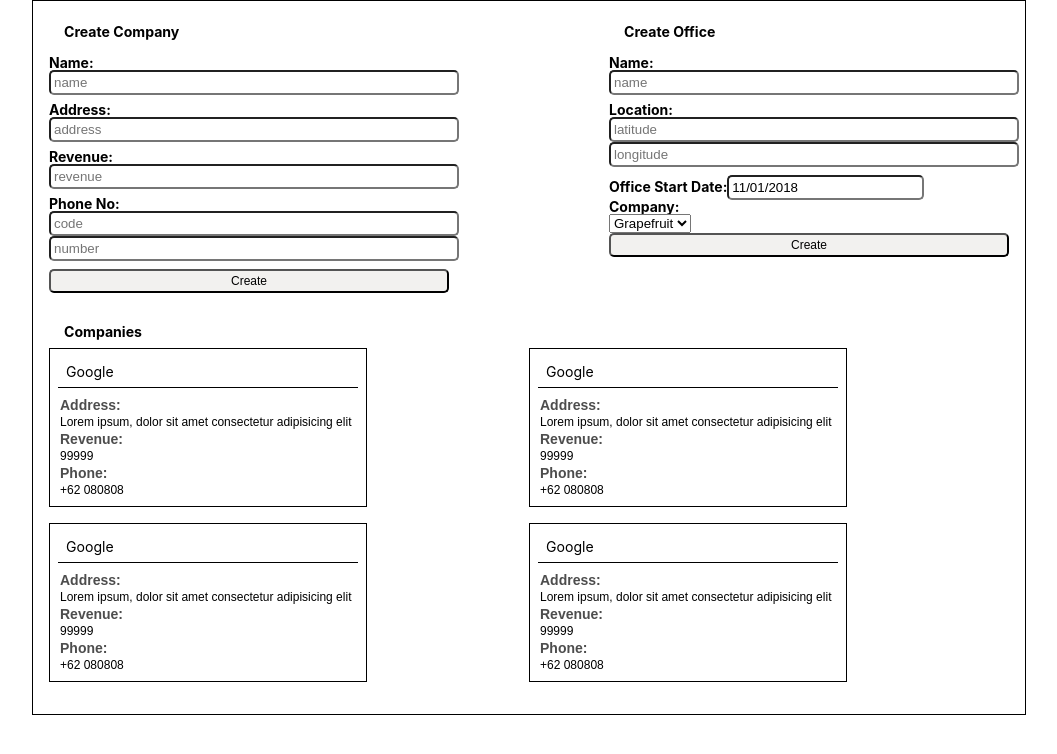
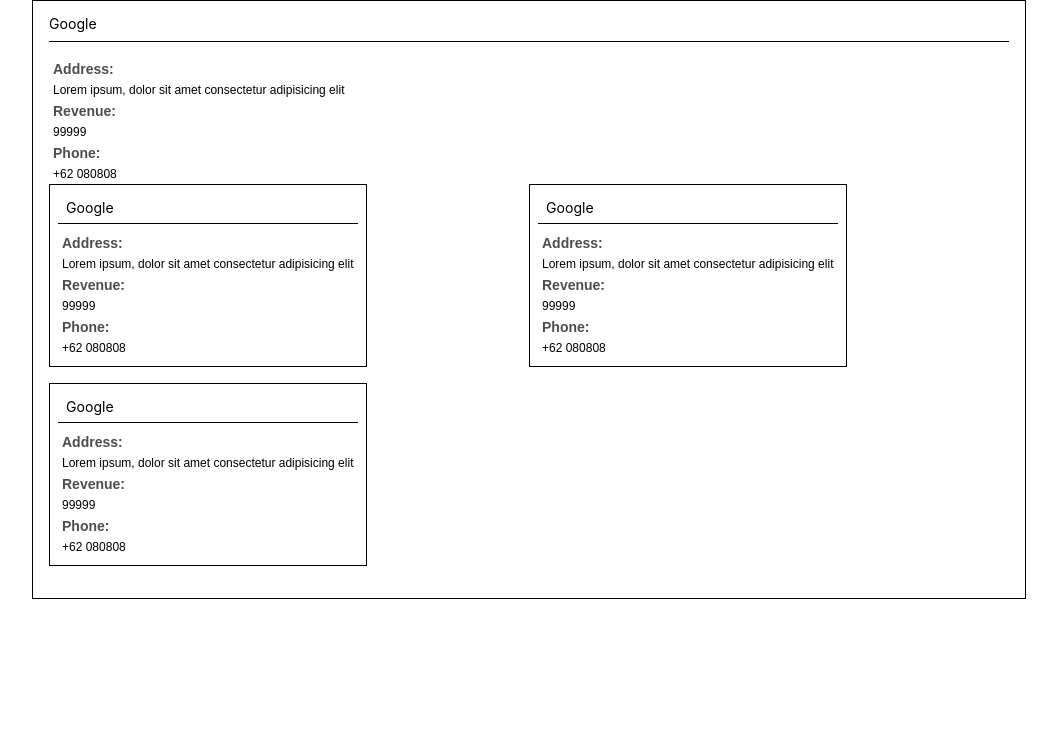
Before and after one commit to azhariemuhammad/prospace-test, a React (Create React App) app: page /office in a window 1280 px wide. Shown: the top 754 px of the page, without its empty margins (111-1168 px from the left). Built offline with nearby package versions, Linux system fonts and the light colour scheme; the HTML template or start-up script is replaced by a standard one.

Commit message:
add new route

```diff
--- a/src/App.css
+++ b/src/App.css
@@ -53,14 +53,14 @@
 
 .title-ligth-grey {
   color: rgb(77, 77, 77);
-  padding: 2px;
+  padding: 4px;
   font-size: 14px;
   font-family: Arial, Helvetica, sans-serif;
   font-weight: bold;
 }
 
 .regular {
-  padding: 2px;
+  padding: 4px;
   font-size: 12px;
   font-family: Arial, Helvetica, sans-serif;
   font-weight: normal;
--- a/src/App.js
+++ b/src/App.js
@@ -1,5 +1,6 @@
 import React, { Component } from 'react';
 import { Provider } from 'react-redux'
+import { Switch } from 'react-router'
 import {Route, BrowserRouter as Router } from 'react-router-dom';
 
 
@@ -10,6 +11,7 @@
 import './App.css';
 import { Page } from './pages/page';
 import { OverviewPage } from './pages/overview-page';
+import { OfficePage } from './pages/office-page';
 
 class App extends Component {
   render() {
@@ -18,8 +20,10 @@
         <div className="App">
           <div className="wrapper">
             <Router>
-              <Route path="/" component={OverviewPage}>
-              </Route>
+              <Switch>
+                <Route exact path="/" component={OverviewPage}/>
+                <Route path="/office" component={OfficePage}/>
+              </Switch>
             </Router>
           </div>
         </div>
--- a/src/pages/office-page/index.jsx
+++ b/src/pages/office-page/index.jsx
@@ -0,0 +1,14 @@
+import React from "react";
+
+import { OfficeContainer } from '../../containers/OfficeContainer'
+import { Page } from '../page'
+
+import "./style.css";
+
+export const OfficePage = props => {
+  return (
+    <Page className="container">
+      <OfficeContainer {...props} />
+    </Page>
+  );
+};
```
